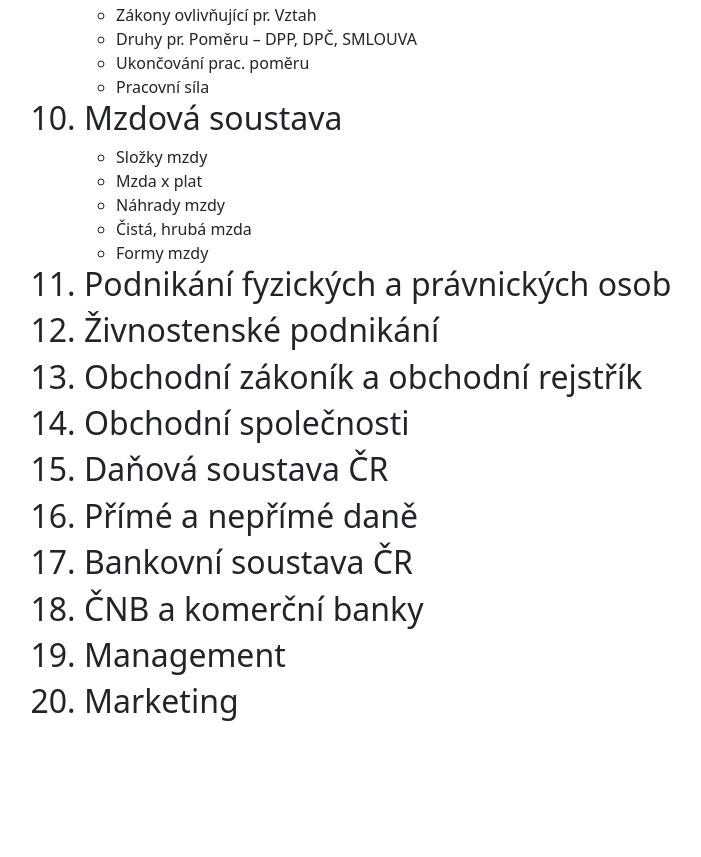
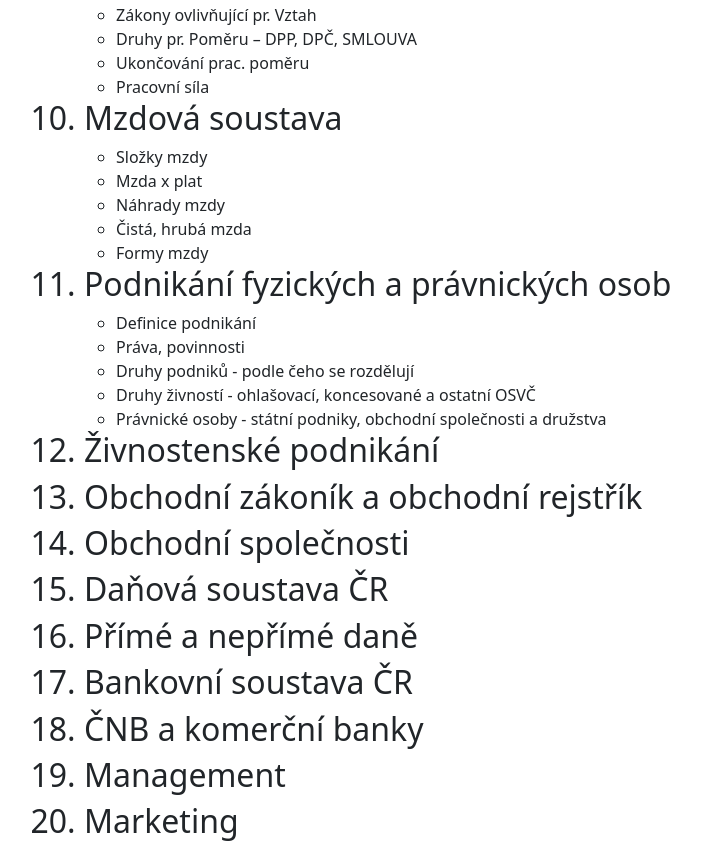
Before and after one commit to filip2cz/maturita-eko, a plain HTML site: page osnova/index.html in a window 1280 px wide. Shown: the part 895-1752 px from the top of the page, without its empty margins (30-731 px from the left). Before the commit the page ends 1632 px from the top, so only its background shows below. Drawn offline with nearby package versions, Linux system fonts and the light colour scheme.

Commit message:
ADD: Podnikání fyzických a právnických osob

```diff
--- a/osnova/index.html
+++ b/osnova/index.html
@@ -113,6 +113,14 @@
                 <li>Podnikání fyzických a právnických osob</li>
             </h2>
 
+            <ul>
+                <li>Definice podnikání</li>
+                <li>Práva, povinnosti</li>
+                <li>Druhy podniků - podle čeho se rozdělují</li>
+                <li>Druhy živností - ohlašovací, koncesované a ostatní OSVČ</li>
+                <li>Právnické osoby - státní podniky, obchodní společnosti a družstva</li>
+            </ul>
+
             <h2>
                 <li>Živnostenské podnikání</li>
             </h2>
```
